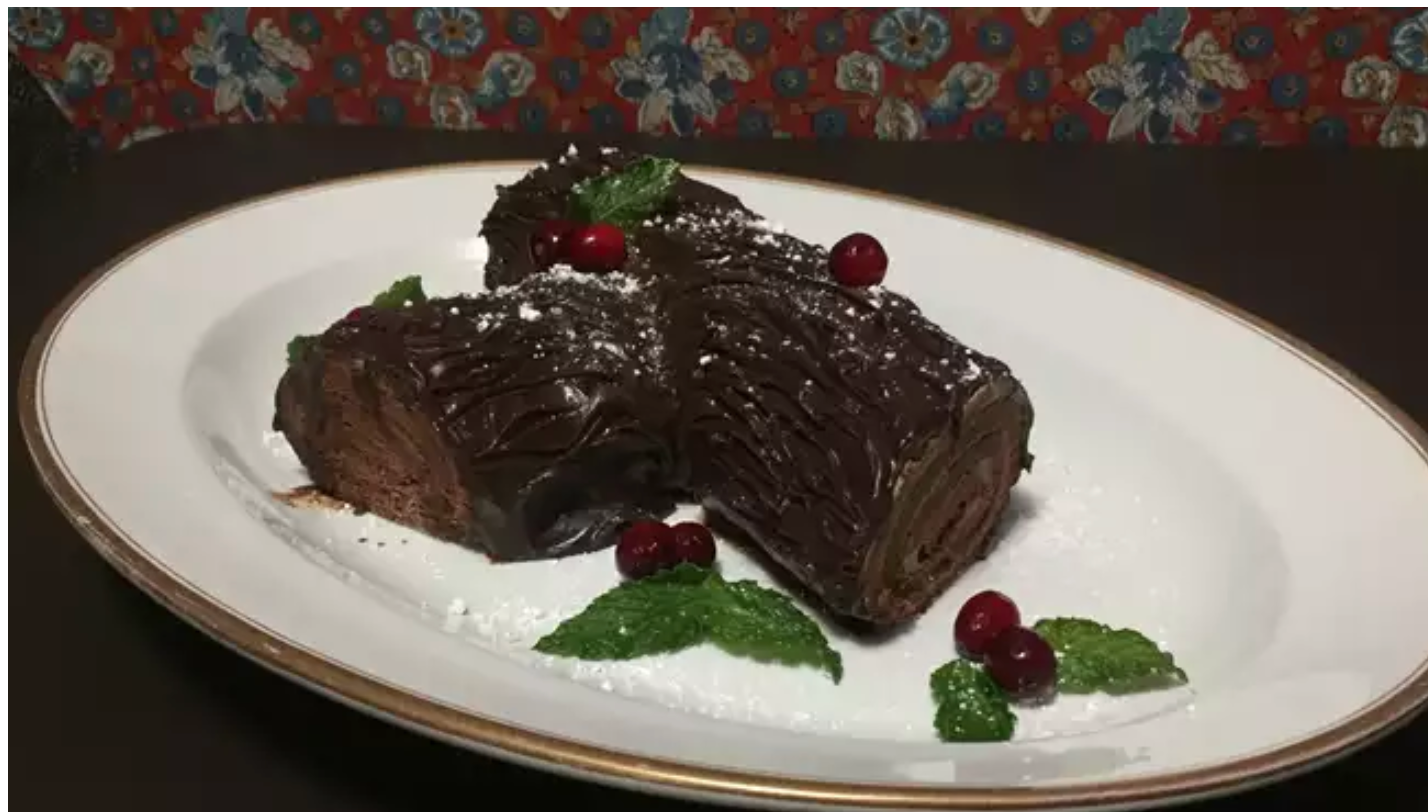
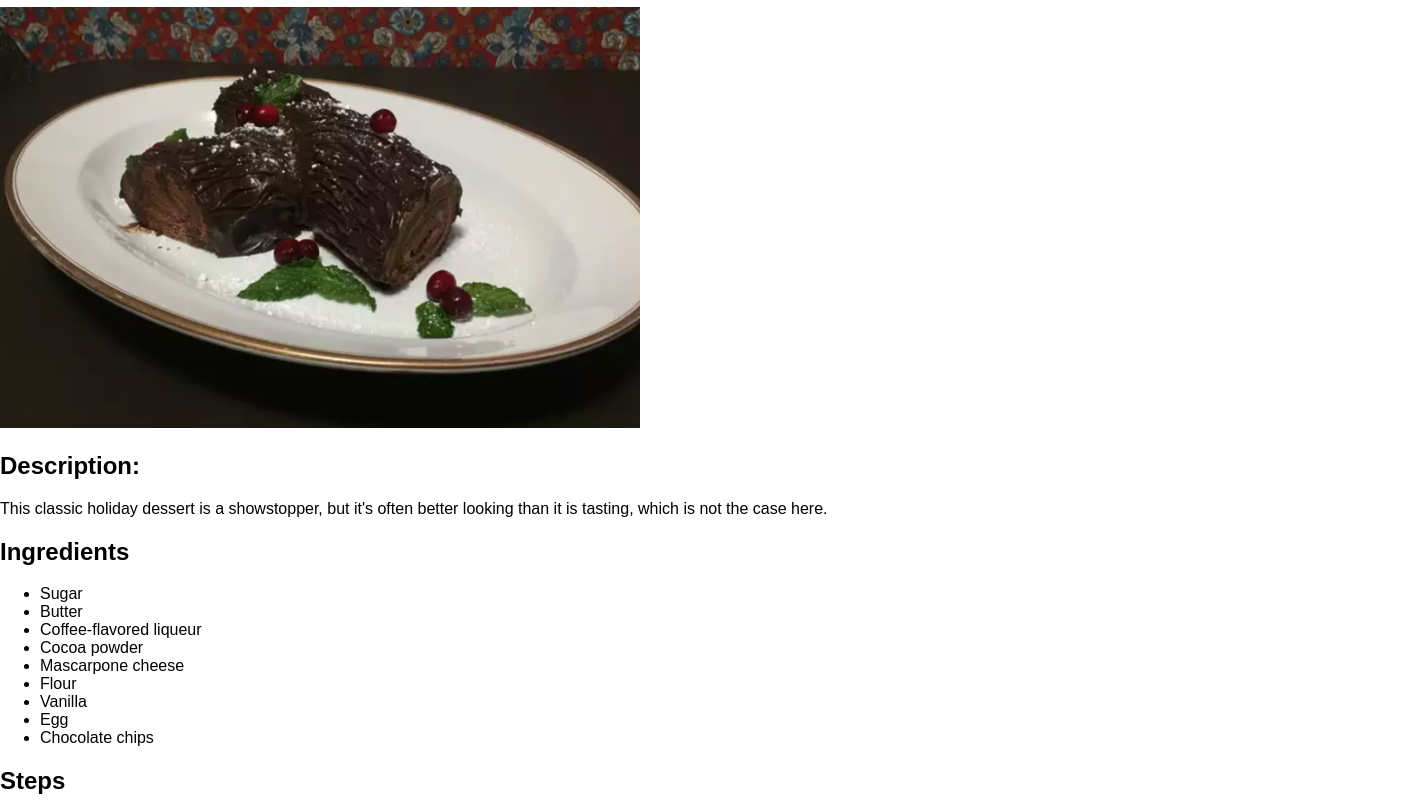
Before and after one commit to yuqingwang98/December, a plain HTML site: page recipes/chocolate-yule-log.html in a window 1280 px wide. Shown: the part 73-885 px from the top of the page, 1428 px wide, since content can reach past the window. Drawn offline with Linux system fonts and the light colour scheme; files that its build step writes are made by us from their sources.

Commit message:
css update

```diff
--- a/recipes/chocolate-yule-log.html
+++ b/recipes/chocolate-yule-log.html
@@ -2,6 +2,7 @@
 <html lang="en">
 <head>
   <meta charset="UTF-8">
+  <link rel="stylesheet" href="styles.css">
   <title>Chocolate Yule Log</title>
 </head>
 <body>
--- a/styles.css
+++ b/styles.css
@@ -0,0 +1,11 @@
+body{
+  font-family:Arial, Helvetica, sans-serif;
+  margin: 0;
+}
+
+
+img {
+  max-width: 50%;
+  height: auto;
+  align-items: center;
+}
```
Also changed, not shown: recipes/Sparkler.html (+1 -0 lines), recipes/lasagna.html (+1 -0 lines).
